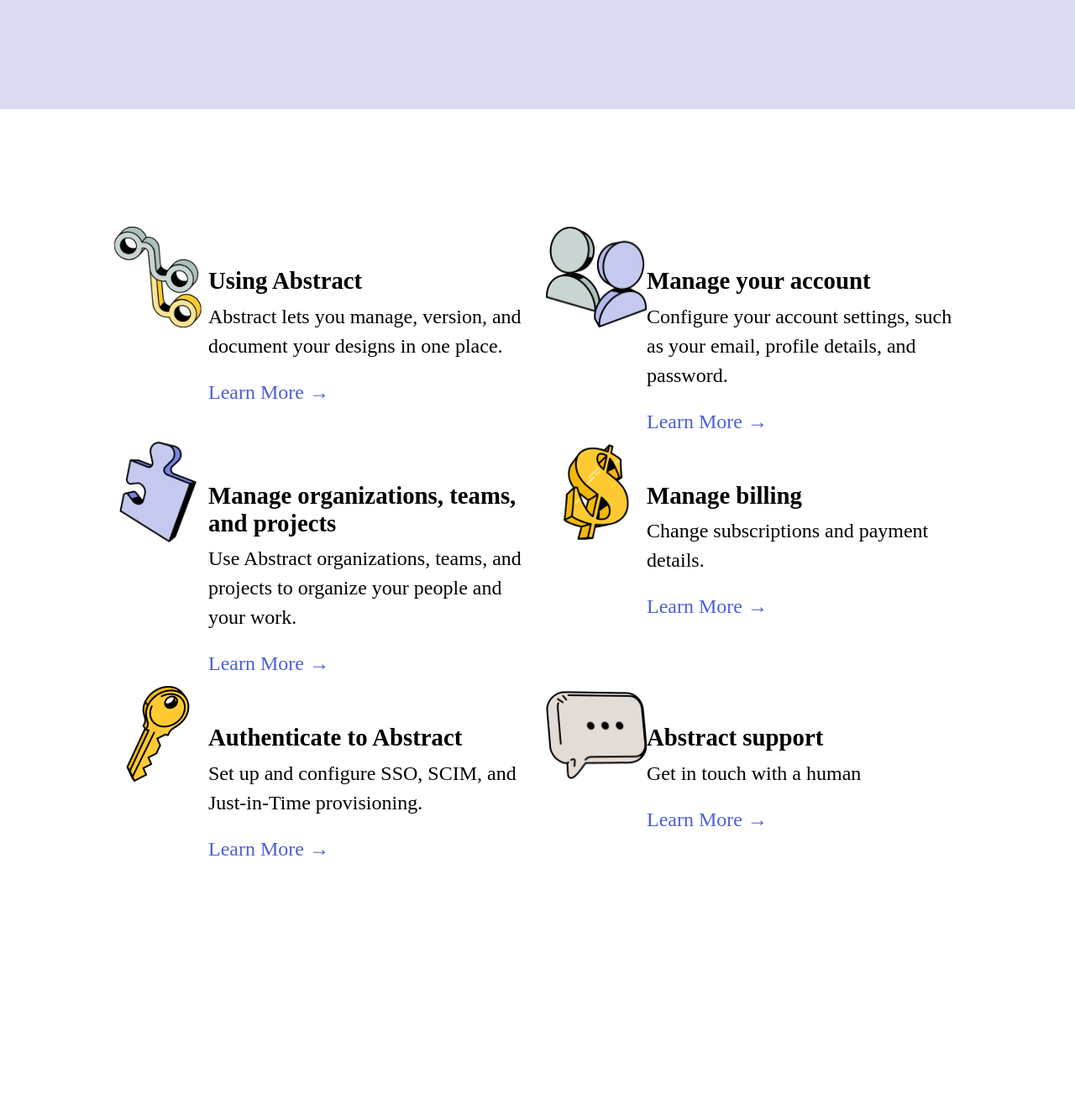
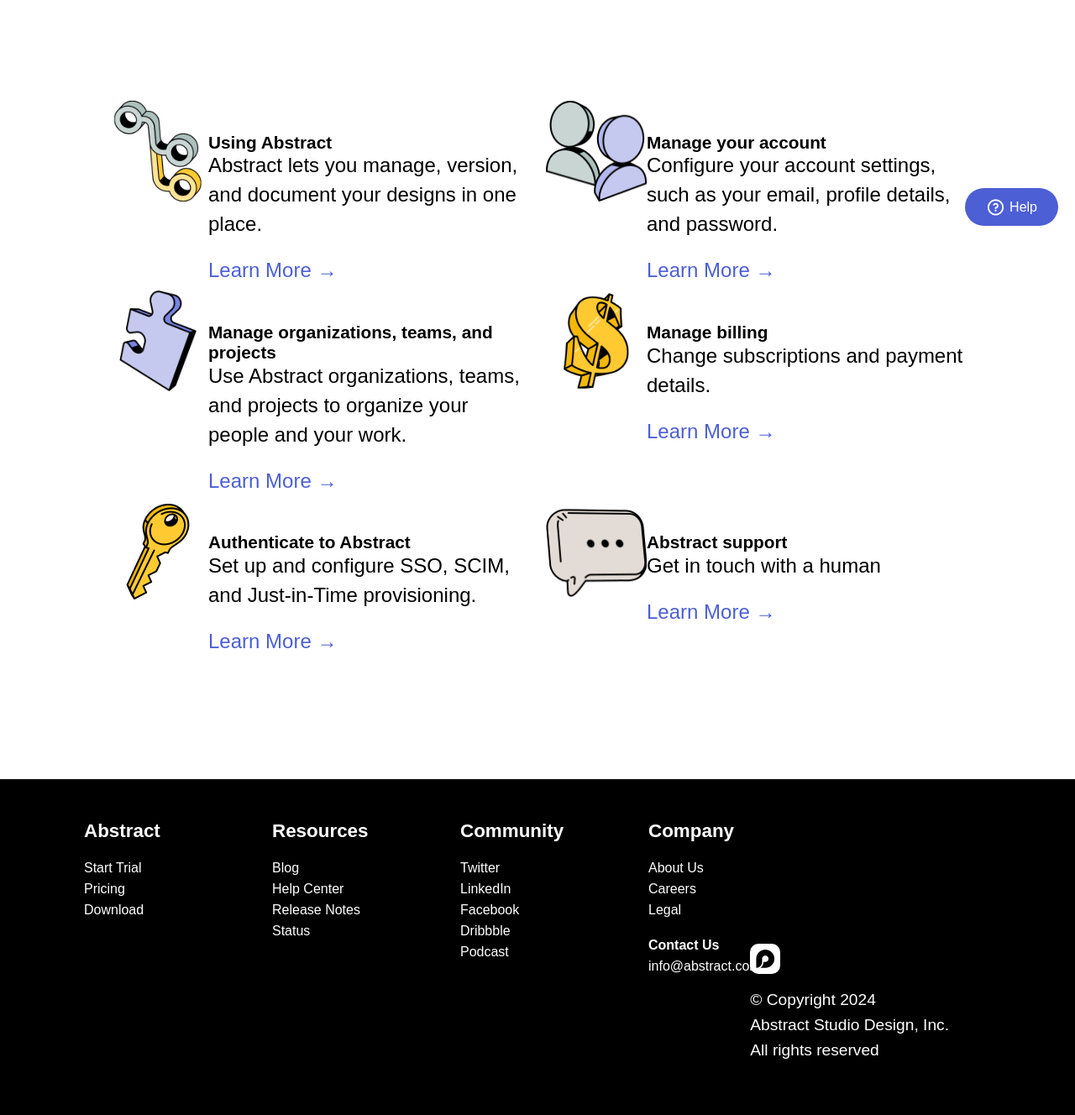
Before and after one commit to manargg/Abstract-website, a website built with Vite: page Abstract-website/index.html in a window 1280 px wide. Shown: the part 516-1844 px from the top of the page at 84% size. Before the commit the page ends 1691 px from the top, so only its background shows below. Built offline with nearby package versions, Linux system fonts and the light colour scheme.

Commit message:
add new code

```diff
--- a/Abstract-website/index.html
+++ b/Abstract-website/index.html
@@ -117,24 +117,70 @@
             <a href="">Learn More →</a>
           </div>
         </div>
-
-
-
-
       </div>
     </section>
-
-
-
    </main>
 
+   <footer class="footer">
+    <div class="footer-container">
+      <div class="footer-column">
+        <h2>Abstract</h2>
+        <ul>
+          <li><a href="">Start Trial</a></li>
+          <li><a href="">Pricing</a></li>
+          <li><a href="">Download</a></li>
+        </ul>
+      </div>
 
+      <div class="footer-column">
+        <h2>Resources</h2>
+        <ul>
+          <li><a href="">Blog </a></li>
+          <li><a href="">Help Center</a></li>
+          <li><a href="">Release Notes</a></li>
+          <li><a href=""> Status</a></li>
+        </ul>
+      </div>
 
+      <div class="footer-column">
+        <h2>Community</h2>
+        <ul>
+          <li><a href="">Twitter </a></li>
+          <li><a href="">LinkedIn</a></li>
+          <li><a href="">Facebook</a></li>
+          <li><a href="">Dribbble</a></li>
+          <li><a href="">Podcast</a></li>
+        </ul>
+      </div>
 
+      <div class="footer-column">
+        <h2>Company</h2>
+        <ul>
+          <li><a href=""> About Us</a></li>
+          <li><a href="">Careers</a></li>
+          <li><a href=""> Legal</a></li>
+        </ul>
+        <div class="contact">
+          <h4>Contact Us</h4>
+          <span>info@abstract.com</span>
+        </div>
+      </div>
 
+      <div class="footer-column copywrite">
+        <i class="ri-microsoft-loop-fill"></i>
+        <ul>
+          <li>© Copyright 2024</li>
+          <li>Abstract Studio Design, Inc.</li>
+          <li>All rights reserved</li>
+        </ul>
+      </div>
 
+      <div class="footer-btn">
+        <button><i class="ri-question-line"></i> Help</button>
+      </div>
 
-
+    </div>
+   </footer>
 
     <script type="module" src="/main.js"></script>
   </body>
--- a/Abstract-website/style.css
+++ b/Abstract-website/style.css
@@ -8,10 +8,11 @@
   --dark-gray: #191a1b;
 
   /*font-size*/
-  --header-size: 1.8rem;
+  --header-size: 1.3rem;
 
 }
 body{
+  font-family: 'GT America Standard', sans-serif;
   padding: 0;
   margin: 0;
 }
@@ -101,26 +102,29 @@
   flex-direction: column;
   justify-content: center;
   align-items: center;
-  height: 550px;
+  height: 400px;
   background-color: var(--first-color);
 }
+
 .help-container h1{
-  font-size: 6rem;
+  font-size: 4rem;
+  position: relative;
+  bottom: -10px;
 }
 .help-container form input{
-padding: 20px 30px;
-width:100%;
-border: 1px solid var(--black-color);
-height: 80px;
-outline: none;
-border-radius: 10px;
-font-size: 25px;
+  padding: 20px 30px;
+  width: 100%;
+  border: 1px solid var(--black-color);
+  height: 70px;
+  outline: none;
+  border-radius: 5px;
+  font-size: 20px;
 }
 .help-container form input:hover{
   border: 1px solid var(--button-color);
 }
 .search-div{
-  width: 40%;
+  width: 50%;
   position: relative;
   margin-bottom: 100px;
 }
@@ -177,6 +181,88 @@
   text-decoration:underline;
 }
 
+/*footer section*/
+.footer{
+  background-color: var(--black-color);
+  position: relative;
+  height: 400px;
+
+}
+.footer-container{
+  width:70%;
+  display: grid;
+  grid-template-columns: repeat(4, 1fr);
+  justify-items: self-start;
+  align-items: self-start;
+  color: var(--white-color);
+  padding-block: 30px;
+  margin-left: 100px;
+}
+
+.footer-column ul {
+  list-style: none;
+  padding-left: 0;
+  line-height: 25px;
+  font-size: 1rem;
+}
+.footer-column h2 {
+  font-size: 1.4rem;
+}
+.footer-column ul li a{
+  color: var(--white-color);
+  text-decoration: none;
+}
+.footer-column ul li a:hover{
+  text-decoration: underline;
+}
+
+.contact span{
+  position: relative;
+  top: -15px;
+}
+.copywrite{
+  position: absolute;
+  right: 150px;
+  top: 200px;
+}
+.copywrite i{
+  color: var(--black-color);
+  background-color: var(--white-color);
+  font-size: 26px;
+  padding: 5px;
+  border-radius: 10px;
+
+}
+.copywrite ul{
+  margin-top: 20px;
+  font-size: 1.2rem;
+  line-height: 30px;
+}
+
+.footer-btn{
+  position: fixed;
+  right: 20px;
+  bottom: 15px;
+}
+.footer-btn button{
+  display: flex;
+  align-items: center;
+  gap: 5px;
+  background-color: var(--button-color);
+  color: var(--white-color);
+  font-size: 1rem;
+  padding: 10px 25px;
+  border-radius: 50px;
+  border: none;
+}
+.footer-btn button:hover{
+  cursor: pointer;
+}
+.footer-btn button i{
+ font-size: 23px;
+}
+
+
 
 @media (max-width:1200px) {
   .nav{
```
